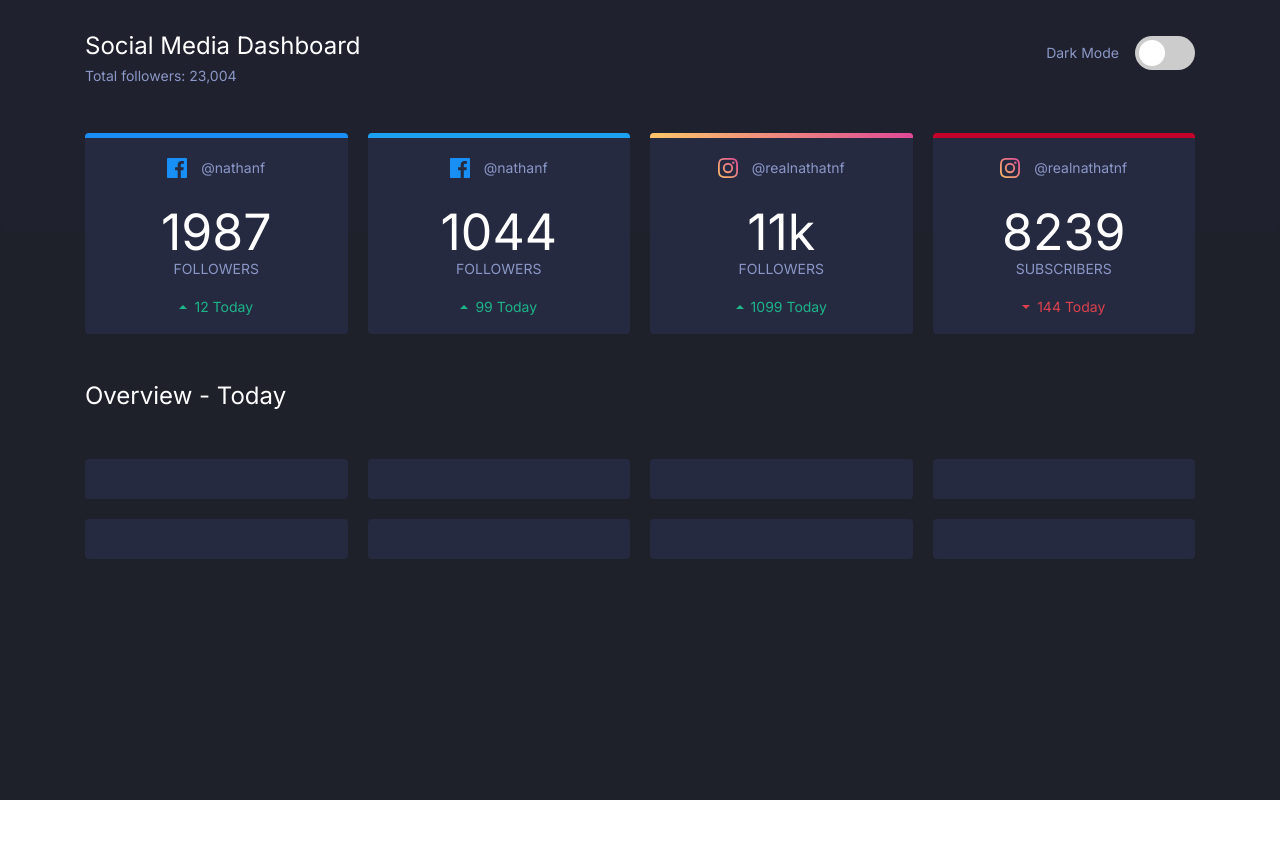
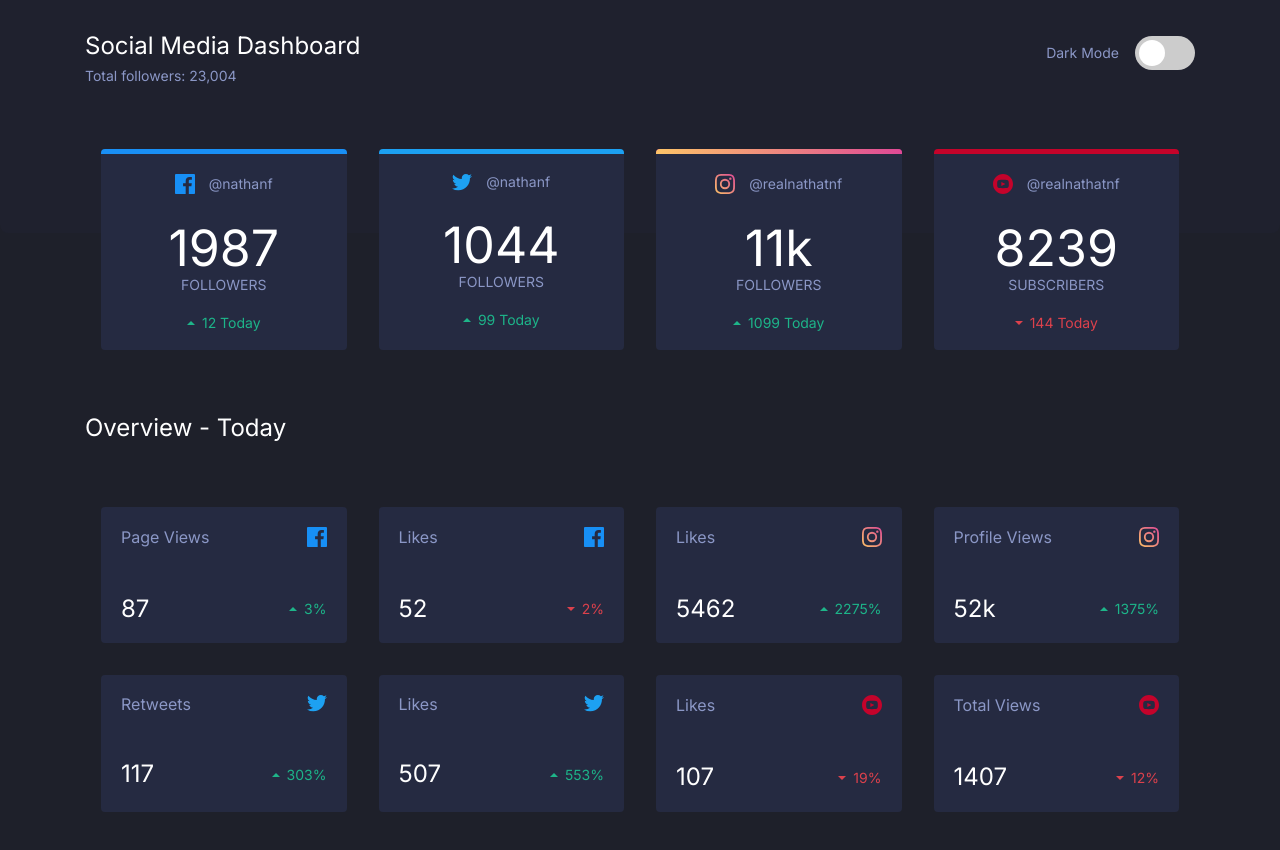
Before and after one commit to Gamygams1234/social-media-dashboard, a plain HTML site: page index.html in a window 1280 px wide. Before the commit the page ends 800 px from the top, so only its background shows below. Drawn offline with nearby package versions, Linux system fonts and the light colour scheme.

Commit message:
Final Product

```diff
--- a/index.html
+++ b/index.html
@@ -52,7 +52,7 @@
                 </div>
                 <div class="media-card card-bg twitter">
                     <div class="logo">
-                        <img src="./images/icon-facebook.svg" alt="">
+                        <img src="./images/icon-twitter.svg" alt="">
                         <p class="desaturated-blue-text">@nathanf</p>
                     </div>
                     <div class="main-stat mt-4 mb-4">
@@ -80,7 +80,7 @@
                 </div>
                 <div class="media-card card-bg youtube">
                     <div class="logo">
-                        <img src="./images/icon-instagram.svg" alt="">
+                        <img src="./images/icon-youtube.svg" alt="">
                         <p class="desaturated-blue-text">@realnathatnf</p>
                     </div>
                     <div class="main-stat mt-4 mb-4">
@@ -97,14 +97,111 @@
             </div>
             <h2 class="mt-5 mb-5 white-text overview container">Overview - Today</h2>
             <div class="main-grid container">
-                <div class="stat-card card-bg "></div>
-                <div class="stat-card card-bg "></div>
-                <div class="stat-card card-bg "></div>
-                <div class="stat-card card-bg "></div>
-                <div class="stat-card card-bg "></div>
-                <div class="stat-card card-bg "></div>
-                <div class="stat-card card-bg "></div>
-                <div class="stat-card card-bg "></div>
+                <div class="stat-card card-bg ">
+                    <div class="top mb-5">
+                        <p class="desaturated-blue-text">Page Views</p>
+                        <img src="./images/icon-facebook.svg" alt="">
+                    </div>
+                    <div class="bottom">
+                        <h2 class="white-text">87</h2>
+                        <div class="up">
+                            <img src="./images/icon-up.svg" alt="">
+                            <p><span>3</span>%</p>
+                        </div>
+                    </div>
+                </div>
+                <div class="stat-card card-bg ">
+                    <div class="top mb-5">
+                        <p class="desaturated-blue-text">Likes</p>
+                        <img src="./images/icon-facebook.svg" alt="">
+                    </div>
+                    <div class="bottom">
+                        <h2 class="white-text">52</h2>
+                        <div class="down">
+                            <img src="./images/icon-down.svg" alt="">
+                            <p><span>2</span>%</p>
+                        </div>
+                    </div>
+                </div>
+                <div class="stat-card card-bg ">
+                    <div class="top mb-5">
+                        <p class="desaturated-blue-text">Likes</p>
+                        <img src="./images/icon-instagram.svg" alt="">
+                    </div>
+                    <div class="bottom">
+                        <h2 class="white-text">5462</h2>
+                        <div class="up">
+                            <img src="./images/icon-up.svg" alt="">
+                            <p><span>2275</span>%</p>
+                        </div>
+                    </div>
+                </div>
+                <div class="stat-card card-bg ">
+                    <div class="top mb-5">
+                        <p class="desaturated-blue-text">Profile Views</p>
+                        <img src="./images/icon-instagram.svg" alt="">
+                    </div>
+                    <div class="bottom">
+                        <h2 class="white-text">52k</h2>
+                        <div class="up">
+                            <img src="./images/icon-up.svg" alt="">
+                            <p><span>1375</span>%</p>
+                        </div>
+                    </div>
+                </div>
+                <div class="stat-card card-bg ">
+                    <div class="top mb-5">
+                        <p class="desaturated-blue-text">Retweets</p>
+                        <img src="./images/icon-twitter.svg" alt="">
+                    </div>
+                    <div class="bottom">
+                        <h2 class="white-text">117</h2>
+                        <div class="up">
+                            <img src="./images/icon-up.svg" alt="">
+                            <p><span>303</span>%</p>
+                        </div>
+                    </div>
+                </div>
+                <div class="stat-card card-bg ">
+                    <div class="top mb-5">
+                        <p class="desaturated-blue-text">Likes</p>
+                        <img src="./images/icon-twitter.svg" alt="">
+                    </div>
+                    <div class="bottom">
+                        <h2 class="white-text">507</h2>
+                        <div class="up">
+                            <img src="./images/icon-up.svg" alt="">
+                            <p><span>553</span>%</p>
+                        </div>
+                    </div>
+                </div>
+                <div class="stat-card card-bg ">
+                    <div class="top mb-5">
+                        <p class="desaturated-blue-text">Likes</p>
+                        <img src="./images/icon-youtube.svg" alt="">
+                    </div>
+                    <div class="bottom">
+                        <h2 class="white-text">107</h2>
+                        <div class="down">
+                            <img src="./images/icon-down.svg" alt="">
+                            <p><span>19</span>%</p>
+                        </div>
+                    </div>
+                </div>
+                <div class="stat-card card-bg ">
+                    <div class="top mb-5">
+                        <p class="desaturated-blue-text">Total Views</p>
+                        <img src="./images/icon-youtube.svg" alt="">
+                    </div>
+                    <div class="bottom">
+                        <h2 class="white-text">1407</h2>
+                        <div class="down">
+                            <img src="./images/icon-down.svg" alt="">
+                            <p><span>12</span>%</p>
+                        </div>
+                    </div>
+                </div>
+
             </div>
         </div>
     </div>
--- a/scss/styles.scss
+++ b/scss/styles.scss
@@ -116,6 +116,9 @@ body {
             background-color: $darkDesaturatedBlueCardBg;
             transition: color 250ms;
         }
+        .card-bg:hover {
+            background-color: #333a55;
+        }
         header {
             border-radius: 0 0 0.5em 0.5em;
             .container {
@@ -146,8 +149,9 @@ body {
             .main-grid {
                 display: grid;
                 grid-template-columns: repeat(auto-fill, minmax(250px, 1fr));
-                grid-gap: 20px;
+
                 .media-card {
+                    margin: 1em;
                     padding: 20px;
                     border-radius: 0.25em;
                     box-sizing: border-box;
@@ -173,8 +177,27 @@ body {
                     }
                 }
                 .stat-card {
+                    margin: 1em;
                     padding: 20px;
                     border-radius: 0.25em;
+                    display: flex;
+                    flex-direction: column;
+                    .top {
+                        display: flex;
+                        justify-content: space-between;
+                        align-items: center;
+                        p {
+                            font-size: 16px;
+                        }
+                    }
+                    .bottom {
+                        display: flex;
+                        justify-content: space-between;
+                        align-items: center;
+                        h2 {
+                            font-size: 24px;
+                        }
+                    }
                 }
                 .up {
                     color: $limeGreen;
@@ -246,6 +269,9 @@ body {
         .card-bg {
             background-color: $lightGreyishBlueCardBg;
         }
+        .card-bg:hover {
+            background-color: #e1e4f0;
+        }
     }
 }
 @media screen and (min-width: 768px) {
```
Also changed, not shown: css/styles.css.
